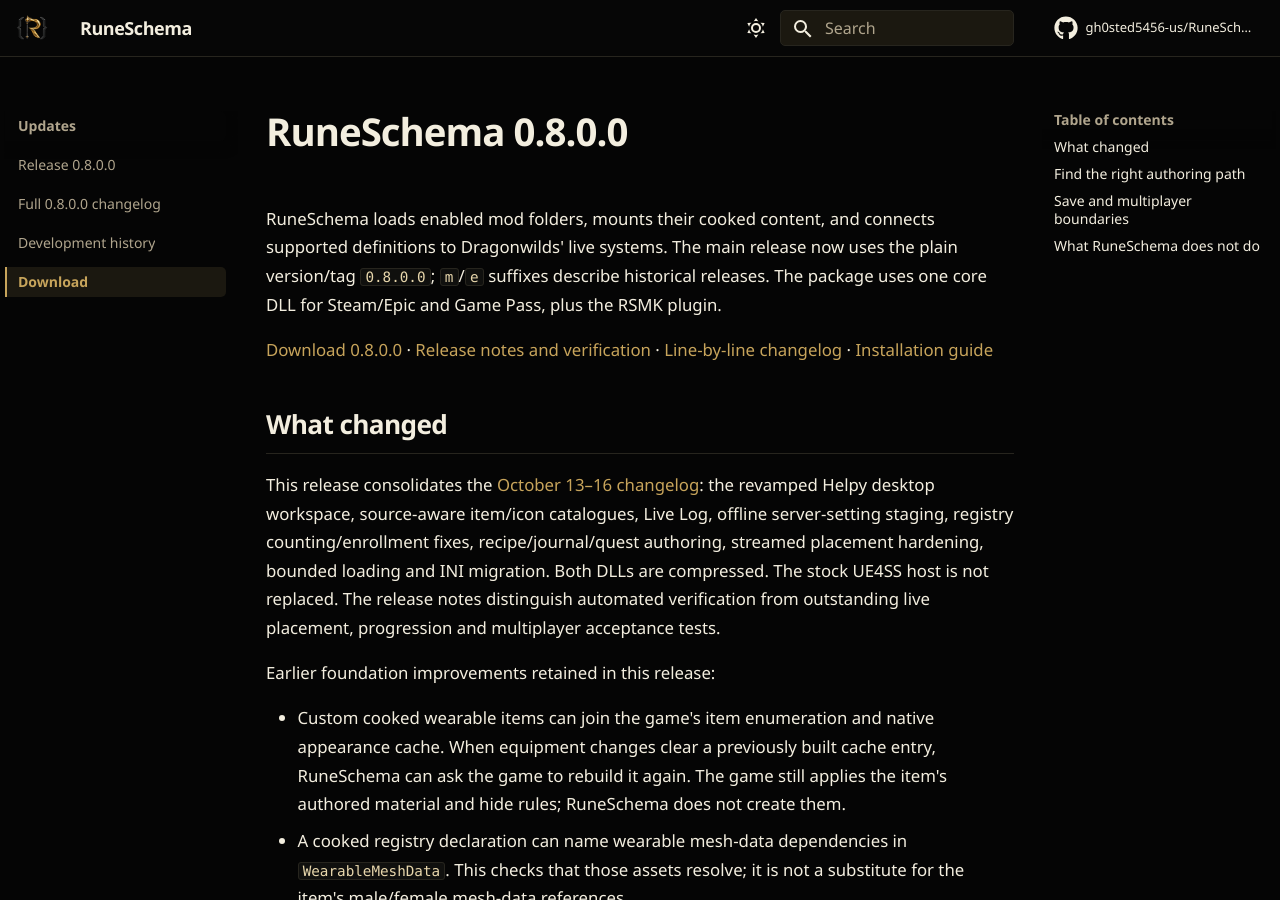
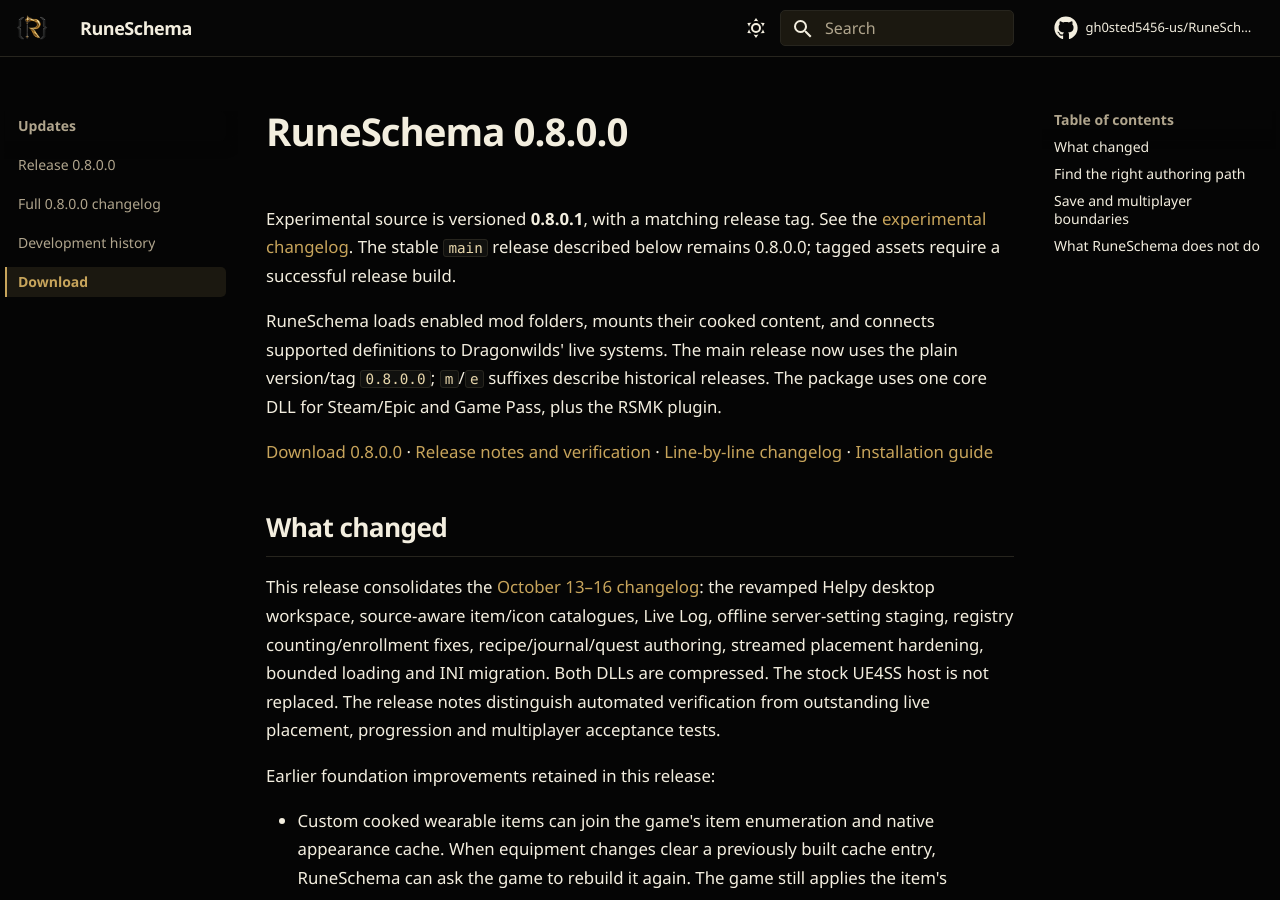
Before and after one commit to gh0sted5456-us/RuneSchema, an MkDocs documentation site: the page built from docs/CURRENT-RELEASE.md, in a window 1280 px wide and 900 px high. Built offline with MkDocs 1.6.1 and Material for MkDocs 9.7.7, drawn with Linux system fonts in a browser that asks for light colours; comment, search, counter and statistics services are not loaded.

Commit message:
release: align experimental metadata for 0.8.0.1
Synchronize runtime, plugin manifests, CMake, package version and Windows resource metadata. Preserve the tested r49 functionality and all existing experimental files. Release-version validation passes; live durability validation remains pending.

```diff
--- a/docs/CURRENT-RELEASE.md
+++ b/docs/CURRENT-RELEASE.md
@@ -1,4 +1,9 @@
 # RuneSchema 0.8.0.0
+
+Experimental source is versioned **0.8.0.1**, with a matching release tag.
+See the [experimental changelog](CHANGELOG-0.8.0.1.md). The stable `main`
+release described below remains 0.8.0.0; tagged assets require a successful
+release build.
 
 RuneSchema loads enabled mod folders, mounts their cooked content, and connects
 supported definitions to Dragonwilds' live systems. The main release now uses
--- a/source/helpy/CMakeLists.txt
+++ b/source/helpy/CMakeLists.txt
@@ -1,5 +1,5 @@
 cmake_minimum_required(VERSION 3.22)
-project(Helpy VERSION 0.8.0.0 LANGUAGES CXX RC)
+project(Helpy VERSION 0.8.0.1 LANGUAGES CXX RC)
 if(NOT WIN32 OR NOT MSVC)
   message(FATAL_ERROR "Helpy requires the Windows x64 MSVC toolchain")
 endif()
--- a/source/plugins/RSNetworking/plugin.json
+++ b/source/plugins/RSNetworking/plugin.json
@@ -2,8 +2,8 @@
   "SchemaVersion": 1,
   "Id": "RSNetworking",
   "Name": "RSNetworking",
-  "Version": "0.8.0.0",
-  "BuiltForRuneSchema": "0.8.0.0",
+  "Version": "0.8.0.1",
+  "BuiltForRuneSchema": "0.8.0.1",
   "ConsoleMessage": "RuneSchema networking bridge content is available.",
   "Capabilities": [
     "bridge.registry",
--- a/source/plugins/RuneSchema.Helpy/plugin.json
+++ b/source/plugins/RuneSchema.Helpy/plugin.json
@@ -1,8 +1,8 @@
 {
   "SchemaVersion": 1,
   "Id": "RuneSchema.Helpy",
-  "Version": "0.8.0.0",
-  "BuiltForRuneSchema": "0.8.0.0",
+  "Version": "0.8.0.1",
+  "BuiltForRuneSchema": "0.8.0.1",
   "EntryPoint": "RuneSchema.Helpy.dll",
   "ConsoleMessage": "Desktop RSMK is ready. F2 opens/closes its separate window; F5 reloads its skin.",
   "Capabilities": [
--- a/source/plugins/RuneSchema.QuestItems/plugin.json
+++ b/source/plugins/RuneSchema.QuestItems/plugin.json
@@ -2,8 +2,8 @@
   "SchemaVersion": 1,
   "Id": "RuneSchema.QuestItems",
   "Name": "RuneSchema Quest Items",
-  "Version": "0.8.0.0",
-  "BuiltForRuneSchema": "0.8.0.0",
+  "Version": "0.8.0.1",
+  "BuiltForRuneSchema": "0.8.0.1",
   "ConsoleMessage": "RuneSchema shared quest-scroll content is available.",
   "Capabilities": ["quests.scroll-content"],
   "CookedObjects": [
--- a/source/plugins/RuneSchema.RegistryBridge/plugin.json
+++ b/source/plugins/RuneSchema.RegistryBridge/plugin.json
@@ -2,8 +2,8 @@
   "SchemaVersion": 1,
   "Id": "RuneSchema.RegistryBridge",
   "Name": "RuneSchema Registry Bridge",
-  "Version": "0.8.0.0",
-  "BuiltForRuneSchema": "0.8.0.0",
+  "Version": "0.8.0.1",
+  "BuiltForRuneSchema": "0.8.0.1",
   "ConsoleMessage": "RuneSchema shared registry bridge content is available.",
   "Capabilities": [
     "bridge.registry-content"
--- a/source/raw/CMakeLists.txt
+++ b/source/raw/CMakeLists.txt
@@ -1,6 +1,6 @@
 cmake_minimum_required(VERSION 3.22)
 
-project(RuneSchema VERSION 0.8.0.0 LANGUAGES CXX RC)
+project(RuneSchema VERSION 0.8.0.1 LANGUAGES CXX RC)
 
 # Reject leftover source files from the postponed RSDK Workspace/Inspector branch.
 file(GLOB_RECURSE RUNESCHEMA_DEFERRED_FILES
```
Also changed, not shown: README.md (+5 -0 lines), docs/CHANGELOG-0.8.0.1.md (+7 -3 lines), source/helpy/README.md (+2 -2 lines), 9 other files.
